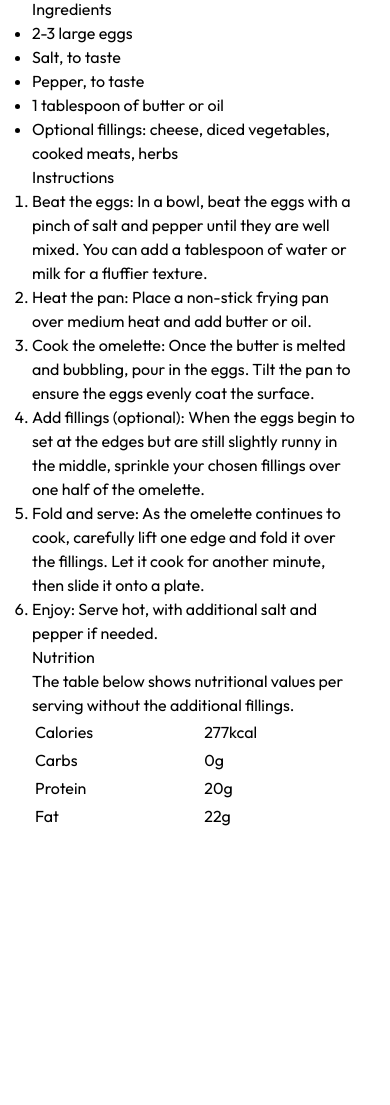
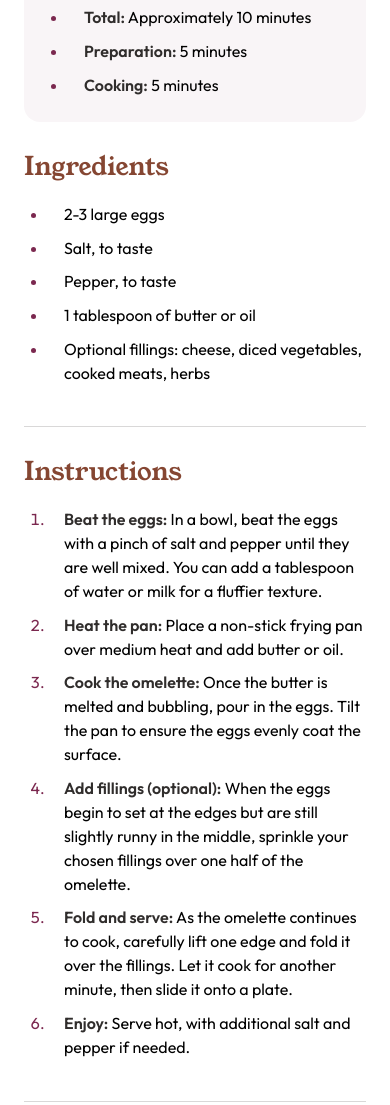
Before and after one commit to msa-sitare/recipe-page-main, a plain HTML site: page index.html in a window 390 px wide. Shown: the part 475-1580 px from the top of the page. Before the commit the page ends 1338 px from the top, so only its background shows below. Drawn offline with Linux system fonts and the light colour scheme.

Commit message:
complete mobile-desktop

```diff
--- a/index.html
+++ b/index.html
@@ -17,26 +17,28 @@
     <title>Frontend Mentor | Recipe page</title>
   </head>
   <body>
-    <header>
+    <header></header>
+    <main>
       <img
         class="hero-img"
         src="./assets/images/image-omelette.jpeg"
         alt="omelette filled with vegetables"
       />
-    </header>
-    <main>
+      <div class="content">
         <div class="intro">
           <h1>Simple Omelette Recipe</h1>
           <p>
             An easy and quick dish, perfect for any meal. This classic omelette
-          combines beaten eggs cooked to perfection, optionally filled with your
-          choice of cheese, vegetables, or meats.
+            combines beaten eggs cooked to perfection, optionally filled with
+            your choice of cheese, vegetables, or meats.
           </p>
         </div>
         <div class="prep">
           <h3>Preparation time</h3>
           <ul>
-          <li><span class="detail-h">Total:</span> Approximately 10 minutes</li>
+            <li>
+              <span class="detail-h">Total:</span> Approximately 10 minutes
+            </li>
             <li><span class="detail-h">Preparation:</span> 5 minutes</li>
             <li><span class="detail-h">Cooking:</span> 5 minutes</li>
           </ul>
@@ -53,27 +55,29 @@
             </li>
           </ul>
         </div>
+        <div class="separator"></div>
         <div class="instructions">
           <h2>Instructions</h2>
           <ol>
             <li>
               <span class="detail-h">Beat the eggs:</span> In a bowl, beat the
-            eggs with a pinch of salt and pepper until they are well mixed. You
-            can add a tablespoon of water or milk for a fluffier texture.
+              eggs with a pinch of salt and pepper until they are well mixed.
+              You can add a tablespoon of water or milk for a fluffier texture.
             </li>
             <li>
-            <span class="detail-h">Heat the pan:</span> Place a non-stick frying
-            pan over medium heat and add butter or oil.
+              <span class="detail-h">Heat the pan:</span> Place a non-stick
+              frying pan over medium heat and add butter or oil.
             </li>
             <li>
-            <span class="detail-h">Cook the omelette:</span> Once the butter is
-            melted and bubbling, pour in the eggs. Tilt the pan to ensure the
-            eggs evenly coat the surface.
+              <span class="detail-h">Cook the omelette:</span> Once the butter
+              is melted and bubbling, pour in the eggs. Tilt the pan to ensure
+              the eggs evenly coat the surface.
             </li>
             <li>
-            <span class="detail-h">Add fillings (optional):</span> When the eggs
-            begin to set at the edges but are still slightly runny in the
-            middle, sprinkle your chosen fillings over one half of the omelette.
+              <span class="detail-h">Add fillings (optional):</span> When the
+              eggs begin to set at the edges but are still slightly runny in the
+              middle, sprinkle your chosen fillings over one half of the
+              omelette.
             </li>
             <li>
               <span class="detail-h">Fold and serve:</span> As the omelette
@@ -82,11 +86,12 @@
               plate.
             </li>
             <li>
-            <span class="detail-h">Enjoy:</span> Serve hot, with additional salt
-            and pepper if needed.
+              <span class="detail-h">Enjoy:</span> Serve hot, with additional
+              salt and pepper if needed.
             </li>
           </ol>
         </div>
+        <div class="separator"></div>
         <div class="nutri">
           <h2>Nutrition</h2>
           <p>
@@ -108,10 +113,11 @@
             <td>20g</td>
           </tr>
           <tr>
-          <td>Fat</td>
-          <td>22g</td>
+            <td class="last">Fat</td>
+            <td class="last">22g</td>
           </tr>
         </table>
+      </div>
     </main>
   </body>
 </html>
--- a/style.css
+++ b/style.css
@@ -7,6 +7,7 @@
 html,
 body,
 div,
+header,
 h1,
 h2,
 h3,
@@ -18,7 +19,10 @@ p,
 a,
 ul,
 ol,
-img {
+img,
+tr,
+td,
+table {
   margin: 0;
   padding: 0;
   font-size: 100%;
@@ -30,10 +34,7 @@ img {
   --primary-h: hsl(14, 45%, 36%);
 
   --neutral-white: hsl(0, 0%, 100%);
-  --neutral-200: hsl(330, 100%, 98%);
-  --neutral-300: hsl(30, 54%, 90%);
-  --neutral-400: hsl(30, 18%, 87%);
-  --neutral-700: hsl(30, 10%, 34%);
+  --neutral-800t: hsla(15, 4%, 18%, 0.184);
   --neutral-800: hsl(24, 5%, 18%);
 }
 /* Young Serif 400,
@@ -42,6 +43,7 @@ Outfit 400, 600, 700*/
 body {
   font-family: Outfit, sans-serif;
   line-height: 1.5rem;
+  background-color: var(--neutral-white);
 }
 
 img {
@@ -49,14 +51,104 @@ img {
   object-fit: cover;
 }
 
-main {
-    margin: 32px;
+.content {
+  margin: 24px;
   display: grid;
+  gap: 32px;
 }
 
-.intro h1 {
+h1 {
   font-size: 2rem;
   font-family: "Young Serif", serif;
   font-weight: 600;
   line-height: 2rem;
+  margin-bottom: 24px;
 }
+
+.prep {
+  background-color: hsla(332, 51%, 32%, 0.047);
+  border-radius: 16px;
+  padding-bottom: 16px;
+}
+
+h3 {
+  color: var(--primary-bg);
+  font-size: 1.2rem;
+  font-weight: 600;
+  margin: 16px 16px;
+}
+
+h2 {
+  font-size: 1.6rem;
+  font-family: "Young Serif", serif;
+  color: var(--primary-h);
+  margin-bottom: 24px;
+}
+
+.prep ul {
+  margin-left: 44px;
+}
+
+.detail-h {
+  color: var(--neutral-800);
+  font-weight: 600;
+}
+
+li {
+  padding-left: 1rem;
+  margin-bottom: 0.6rem;
+}
+
+li::marker {
+  color: var(--primary-bg);
+}
+
+.ingredients ul,
+.instructions ol {
+  margin-left: 24px;
+}
+
+.separator {
+  border-top: 0.2px solid var(--neutral-800t);
+}
+
+table {
+  border-spacing: 0;
+}
+
+td {
+  border-bottom: 0.2px solid var(--neutral-800t);
+  padding: 8px 0;
+}
+
+td.last {
+  border: none;
+  padding-bottom: 24px;
+}
+
+td:nth-child(2) {
+  color: var(--primary-h);
+  font-weight: bold;
+}
+
+td:nth-child(1) {
+  padding-left: 40px;
+}
+
+@media screen and (min-width: 600px) {
+  body {
+    background-color: hsla(332, 51%, 32%, 0.047);
+  }
+  main {
+    max-width: 600px;
+    background-color: var(--neutral-white);
+    margin: 60px auto;
+    border-radius: 16px;
+  }
+
+  img {
+    max-width: 552px;
+    margin: 24px;
+    border-radius: 16px;
+  }
+}
```
Also changed, not shown: desktop-screen.png (added), mobile-screen.png (added), 1 other file. Lines whose indentation alone changed are shown as unchanged.
